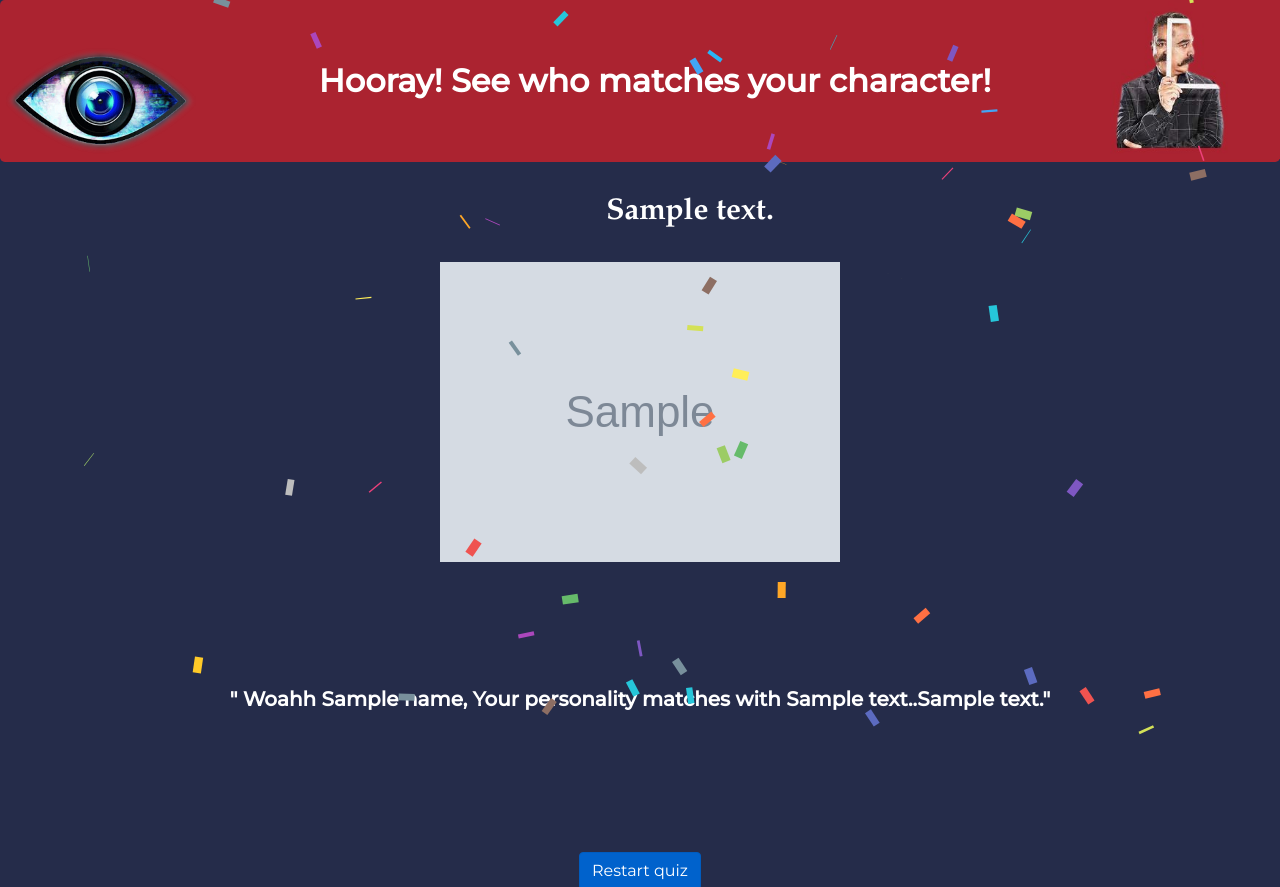
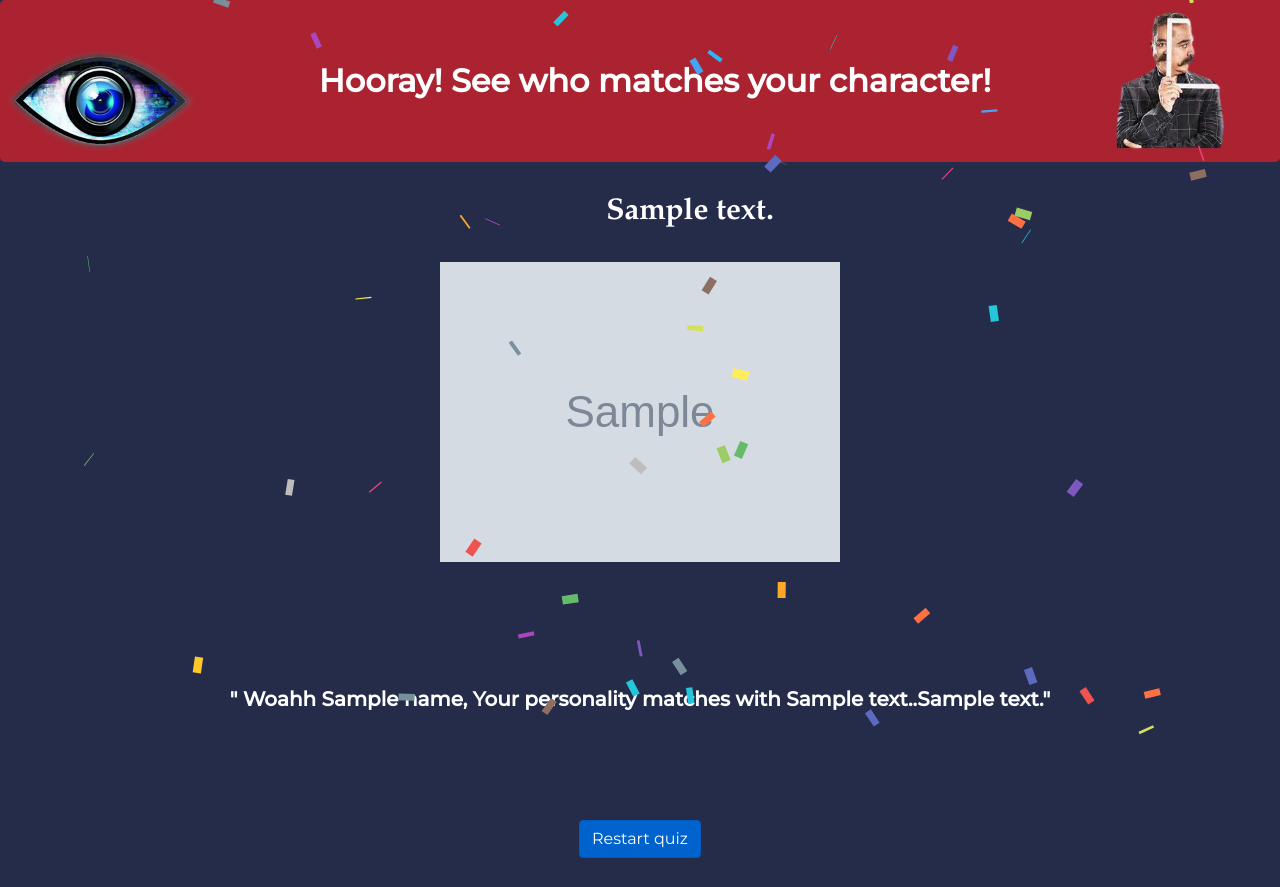
Before and after one commit to nextbigthing5317/BigBoss, a Flask app: template templates/result.html in a window 1280 px wide. Shown: the top 887 px of the page. After the commit the page ends 858 px from the top, so only its background shows below. Run offline with Flask 2, Linux system fonts and the light colour scheme; the template is opened without the code that fills it: most values are stand-ins (such as "Sample title", 1, 10 or a date in 2020); grey boxes marked "Sample" are stand-in pictures; parts of the project's set-up code (start-up, migrations or seed data) failed here and were passed over; some libraries are stand-ins or nearby versions.

Commit message:
Update result.html

```diff
--- a/templates/result.html
+++ b/templates/result.html
@@ -86,9 +86,9 @@ font-weight: bold;
 <br>
   </center>
 </div>
-<div class="container">
- <center><a href="/" class="btn btn-primary active" style="text-align:center;">Restart quiz</a></center>
-   </div>
+
+ <center><a href="/" class="btn btn-primary active">Restart quiz</a></center>
+
    <div class="container">
   <iframe style="width:195px;height:240px;" marginwidth="0" marginheight="0" scrolling="no" frameborder="0" src="//ws-in.amazon-adsystem.com/widgets/q?ServiceVersion=20070822&OneJS=1&Operation=GetAdHtml&MarketPlace=IN&source=ac&ref=tf_til&ad_type=product_link&tracking_id=surya0a2-21&marketplace=amazon&amp;region=IN&placement=B083DXS9KZ&asins=B083DXS9KZ&linkId=e548ca9076fbc55921290f593a5d0f73&show_border=true&link_opens_in_new_window=true&price_color=0a0a0a&title_color=ed1d2b&bg_color=faf2f2">
   </iframe>
```
